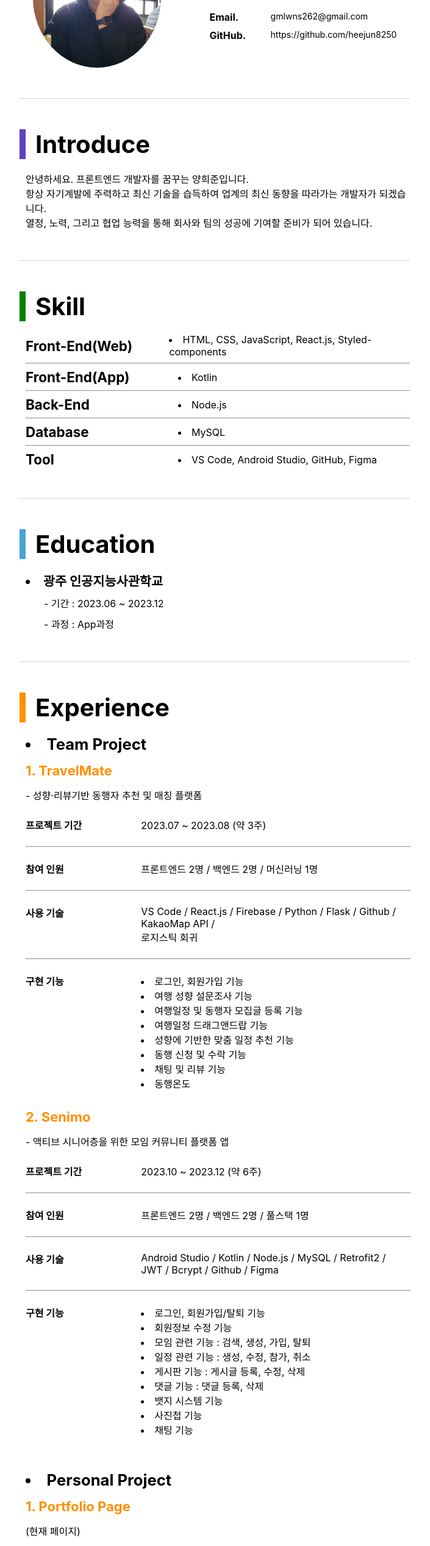
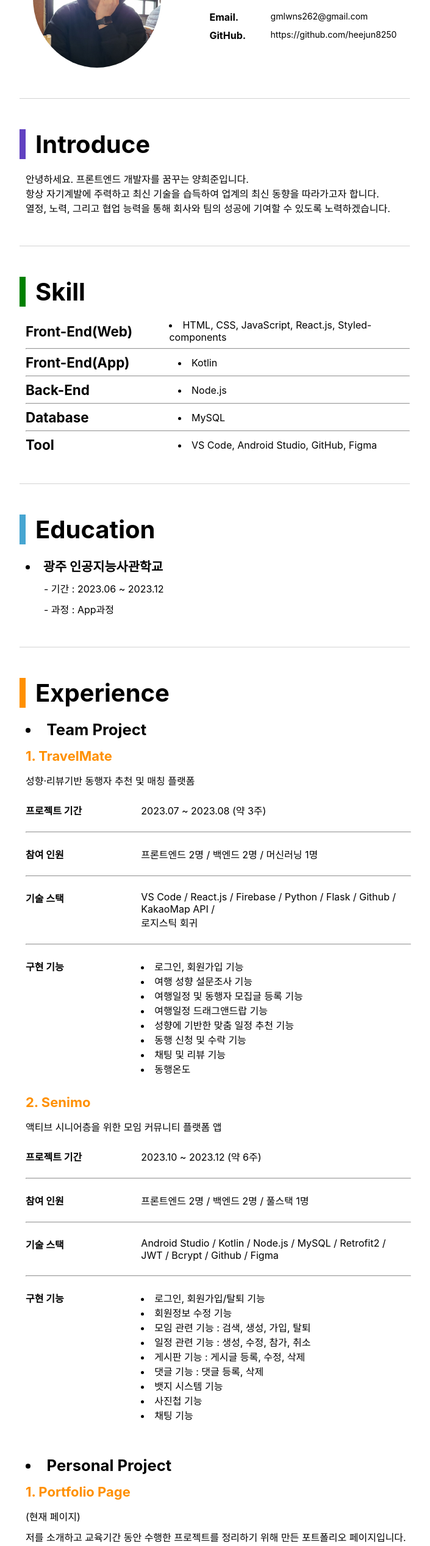
Before and after one commit to heejun8250/Portfolio, a React (Create React App) app in the folder portfolio/: page / in a window 1280 px wide. Shown: the part 234-2770 px from the top of the page at 61% size, without its empty margins (288-993 px from the left). Built offline with nearby package versions, Linux system fonts and the light colour scheme.

Commit message:
[수정] 소개글 등 내용 수정

```diff
--- a/portfolio/src/components/Experience.jsx
+++ b/portfolio/src/components/Experience.jsx
@@ -16,7 +16,7 @@ const Experience = () => {
       <ExBox>
         <li className='pjType'>Team Project</li>
         <Link to='/travelmate'>1. TravelMate</Link>
-        <span className='pjExplain'>- 성향·리뷰기반 동행자 추천 및 매칭 플랫폼</span>
+        <span className='pjExplain'>성향·리뷰기반 동행자 추천 및 매칭 플랫폼</span>
         <ProjectBox>
           <span className='pjTitle'>프로젝트 기간</span>
           <span className='pjContent'>2023.07 ~ 2023.08 (약 3주)</span>
@@ -28,7 +28,7 @@ const Experience = () => {
         </ProjectBox>
         <hr/>
         <ProjectBox>
-          <span className='pjTitle'>사용 기술</span>
+          <span className='pjTitle'>기술 스택</span>
           <span className='pjContent'> VS Code / React.js / Firebase / Python / Flask / Github / KakaoMap API /
             <br/> 로지스틱 회귀
           </span>
@@ -49,7 +49,7 @@ const Experience = () => {
         </ProjectBox>
 
         <Link to='/senimo'>2. Senimo</Link>
-        <span className='pjExplain'>- 액티브 시니어층을 위한 모임 커뮤니티 플랫폼 앱</span>
+        <span className='pjExplain'>액티브 시니어층을 위한 모임 커뮤니티 플랫폼 앱</span>
         <ProjectBox>
           <span className='pjTitle'>프로젝트 기간</span>
           <span className='pjContent'>2023.10 ~ 2023.12 (약 6주)</span>
@@ -61,7 +61,7 @@ const Experience = () => {
         </ProjectBox>
         <hr/>
         <ProjectBox>
-          <span className='pjTitle'>사용 기술</span>
+          <span className='pjTitle'>기술 스택</span>
           <span className='pjContent'>Android Studio / Kotlin / Node.js / MySQL / Retrofit2 / JWT / Bcrypt / Github / Figma</span>
         </ProjectBox>
         <hr/>
@@ -84,17 +84,16 @@ const Experience = () => {
         <li className='pjType'>Personal Project</li>
         <p>1. Portfolio Page</p>
         <span className='pjExplain'>(현재 페이지)</span>
-        <span className='pjExplain'>- 저를 소개하고 교육기간 동안 수행한 프로젝트를 정리하기 위해 만든 포트폴리오 페이지입니다.</span>
-        <span className='pjExplain'>- React.js를 사용하였고 화면 크기에 따라 변화하는 반응형 웹사이트로 제작하였습니다.</span>
-        <span className='pjExplain'>- Styled-components를 사용해 보고자 디자인은 Styled-components를 사용하여 제작하였습니다.</span>
-        <span className='pjExplain'>- 계속해서 발전시켜 추후에는 개인 블로그 페이지로 만들어 나갈 예정입니다.</span>
+        <span className='pjExplain'>저를 소개하고 교육기간 동안 수행한 프로젝트를 정리하기 위해 만든 포트폴리오 페이지입니다.</span>
+        <span className='pjExplain'>React.js를 사용하였고 화면 크기에 따라 변화하는 반응형 웹사이트로 제작하였습니다.</span>
+        <span className='pjExplain'>Styled-components를 사용해 보고자 디자인은 Styled-components를 사용하여 제작하였습니다.</span>
         <ProjectBox>
           <span className='pjTitle'>프로젝트 기간</span>
           <span className='pjContent'>2023.11 ~ 진행 중</span>
         </ProjectBox>
         <hr/>
         <ProjectBox>
-          <span className='pjTitle'>사용 기술</span>
+          <span className='pjTitle'>기술 스택</span>
           <span className='pjContent'> VS Code / React.js / Styled-components
           </span>
         </ProjectBox>
--- a/portfolio/src/components/Introduce.jsx
+++ b/portfolio/src/components/Introduce.jsx
@@ -8,9 +8,9 @@ const Introduce = () => {
       <IntroTextWrap>
         안녕하세요. 프론트엔드 개발자를 꿈꾸는 양희준입니다.
         <br/>
-        항상 자기계발에 주력하고 최신 기술을 습득하여 업계의 최신 동향을 따라가는 개발자가 되겠습니다.
+        항상 자기계발에 주력하고 최신 기술을 습득하여 업계의 최신 동향을 따라가고자 합니다.
         <br/>
-        열정, 노력, 그리고 협업 능력을 통해 회사와 팀의 성공에 기여할 준비가 되어 있습니다.
+        열정, 노력, 그리고 협업 능력을 통해 회사와 팀의 성공에 기여할 수 있도록 노력하겠습니다.
       </IntroTextWrap>
     </>
   )
```
